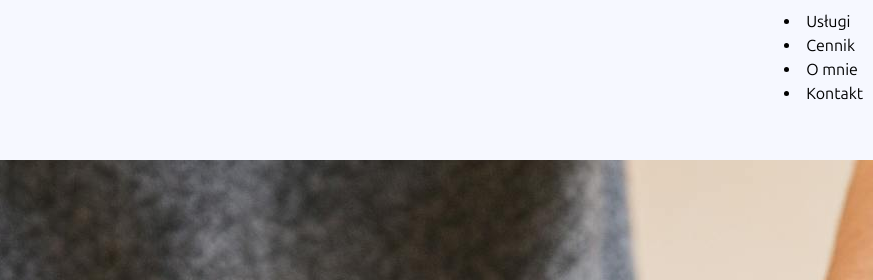
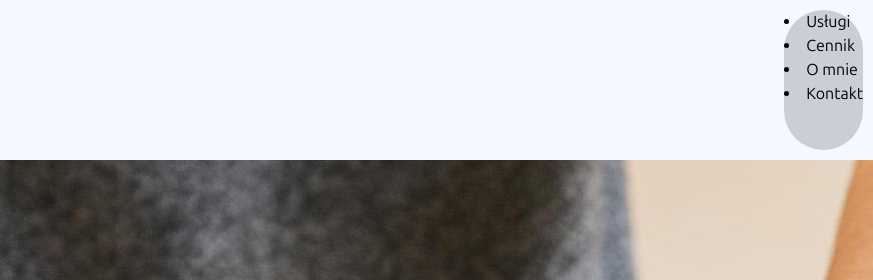
Before and after one commit to BlairStChair/visitingCardProject, a plain HTML site: page index.html in a window 1280 px wide. Shown: the top 280 px of the page, 407-1280 px from the left. Drawn offline with Linux system fonts and the light colour scheme.

Commit message:
Updated styles.css

```diff
--- a/styles.css
+++ b/styles.css
@@ -43,3 +43,8 @@ h1, h2, h3, h4, h5, h6 {
 .logo img{
     height: 100%;
 }
+
+.navBar{
+    background-color: #CCCED7;
+    border-radius: 50px;
+}
```
